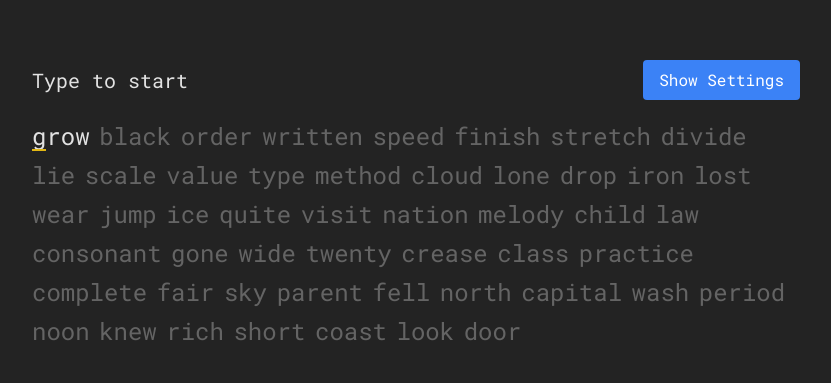
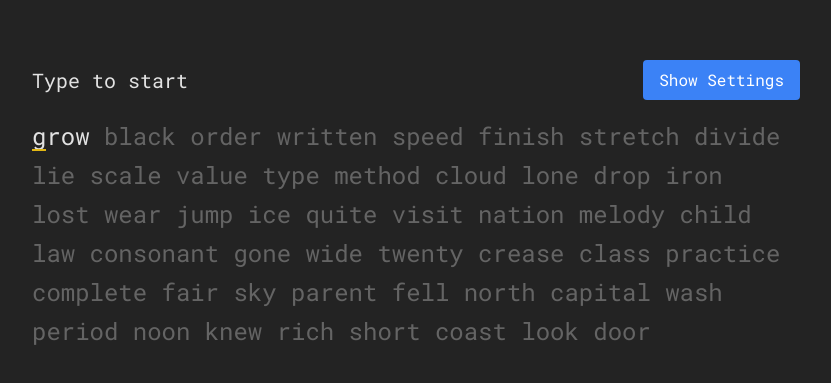
Before and after one commit to wScottSh/bottom10, a Next.js app: page / in a window 1280 px wide. Shown: the part 195-578 px from the top of the page, without its empty margins (224-1055 px from the left). Built offline with nearby package versions, Linux system fonts and the light colour scheme.

Commit message:
Refactor TypingTest styles to eliminate spacing issues and adjust font sizes for inline elements

```diff
--- a/app/components/TypingTest.css
+++ b/app/components/TypingTest.css
@@ -10,12 +10,17 @@
   max-width: 800px;
   min-height: 120px;
   line-height: 1.5;
-  font-size: 1.5rem;
+  font-size: 0; /* Eliminate spacing between inline elements */
   color: var(--text-secondary);
 }
 
+.word, .char {
+  font-size: 1.5rem; /* Reset to desired font size */
+}
+
 .word {
-  margin-right: 0.6rem;
+  display: inline-block;
+  margin-right: -0.25em; /* Compensate for space character width */
 }
 
 .word.current {
--- a/app/components/TypingTest.tsx
+++ b/app/components/TypingTest.tsx
@@ -295,7 +295,7 @@ export default function TypingTest() {
                 {word.split('').map((char, charIndex) => (
                   <span
                     key={charIndex}
-                    className="char relative pb-[0.3em]"  // Added padding-bottom
+                    className="char relative pb-[0.3em]"
                   >
                     {char}
                     {wordIndex === currentWordIndex &&
@@ -304,9 +304,15 @@ export default function TypingTest() {
                     )}
                   </span>
                 ))}
-                {' '}
+                <span className="char relative pb-[0.3em]">
+                  {'\u00A0'}
+                  {wordIndex === currentWordIndex &&
+                   word.length === currentCharIndex && (
+                    <span className="absolute left-0 bottom-[0.15em] w-full h-[2px] bg-[#e2b714] transition-all duration-[50ms] ease-out" />
+                  )}
+                </span>{/* Remove whitespace here */}
               </span>
-            ))}
+            ))}{/* Remove whitespace here */}
           </div>
           <input
             ref={inputRef}
--- a/app/globals.css
+++ b/app/globals.css
@@ -45,7 +45,7 @@ body {
 }
 
 .word {
-  margin-right: 0.6rem;
+  /* margin-right: 0.6rem; */
   font-family: 'Roboto Mono', monospace;
   display: inline-block;
   color: var(--text-secondary); /* Default color for untyped words */
```
